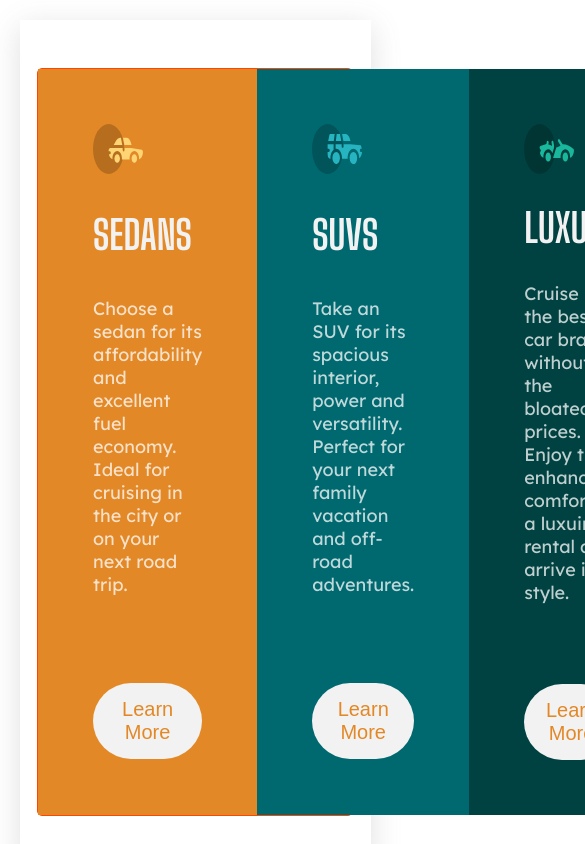
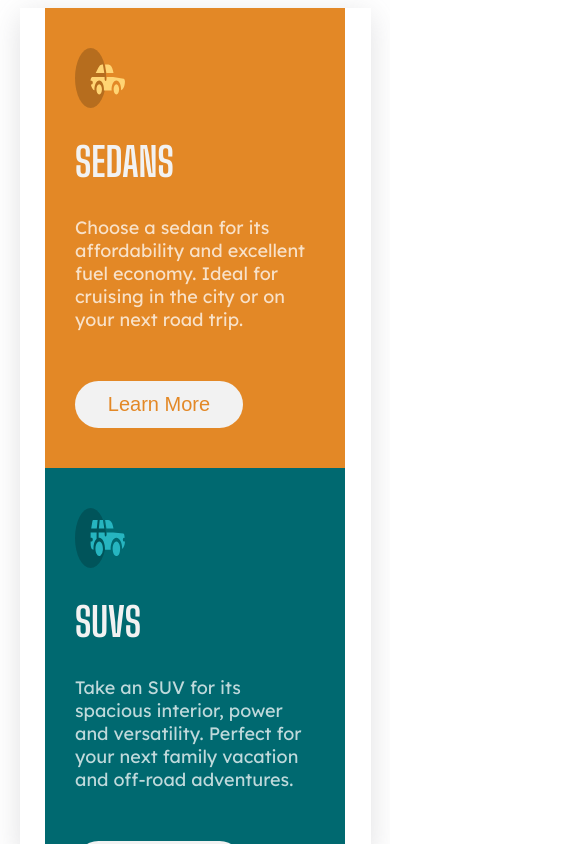
Before and after one commit to iddimsangi/cardspreview_sass, a React (Create React App) app: page / in a window 390 px wide. Shown: the top 844 px of the page, 585 px wide, since content can reach past the window. Built offline with nearby package versions, Linux system fonts and the light colour scheme.

Commit message:
mobile view responsiveness fixed

```diff
--- a/src/App.scss
+++ b/src/App.scss
@@ -5,16 +5,18 @@
   justify-content: center;
   flex-direction: column;
   height: 100vh;
-
   align-items: center;
   box-shadow: rgba(100, 100, 111, 0.2) 0px 7px 29px 0px;
-  margin: 5% 5%;
+  margin:2% 5%;
   width: 90%;
   &-container {
+    margin:10rem 0;
     width: 90%;
-    border: 1px solid orangered;
+    height: 100%;
     border-radius: .5rem;
     display: flex;
+    justify-content: center;
+    flex-wrap: wrap;
     &--card-1 {
    @include card($Bright_orange);
     }
--- a/src/base/_mixins.scss
+++ b/src/base/_mixins.scss
@@ -2,11 +2,13 @@
 @mixin card($background) {
     display: flex;
     flex-direction: column;
-    padding: 5.5rem;
+    padding: 4rem 3rem;
     justify-content: space-between;
     background-color: $background;
+    width: 30%;
+    min-width: 300px;
     img{
-        height: 5rem;
+        height: 6rem;
         width: 5rem;
         margin-bottom: 3rem;
     }
@@ -18,12 +20,13 @@
         color: $Very_light_gray;
     }
     p{
-        margin-bottom: 8rem;
+        margin-bottom: 5rem;
         color: $Transparent_white;
         font-size: 1.8rem;
     }
     button{
-        padding: 1.5rem 2rem;
+        width: 70%;
+        padding: 1.2rem 2rem;
         border-radius: 20rem;
         color:$Bright_orange;
         background-color: $Very_light_gray;
@@ -40,4 +43,5 @@
             color: $Very_light_gray;
         }
     }
+
 }
```
